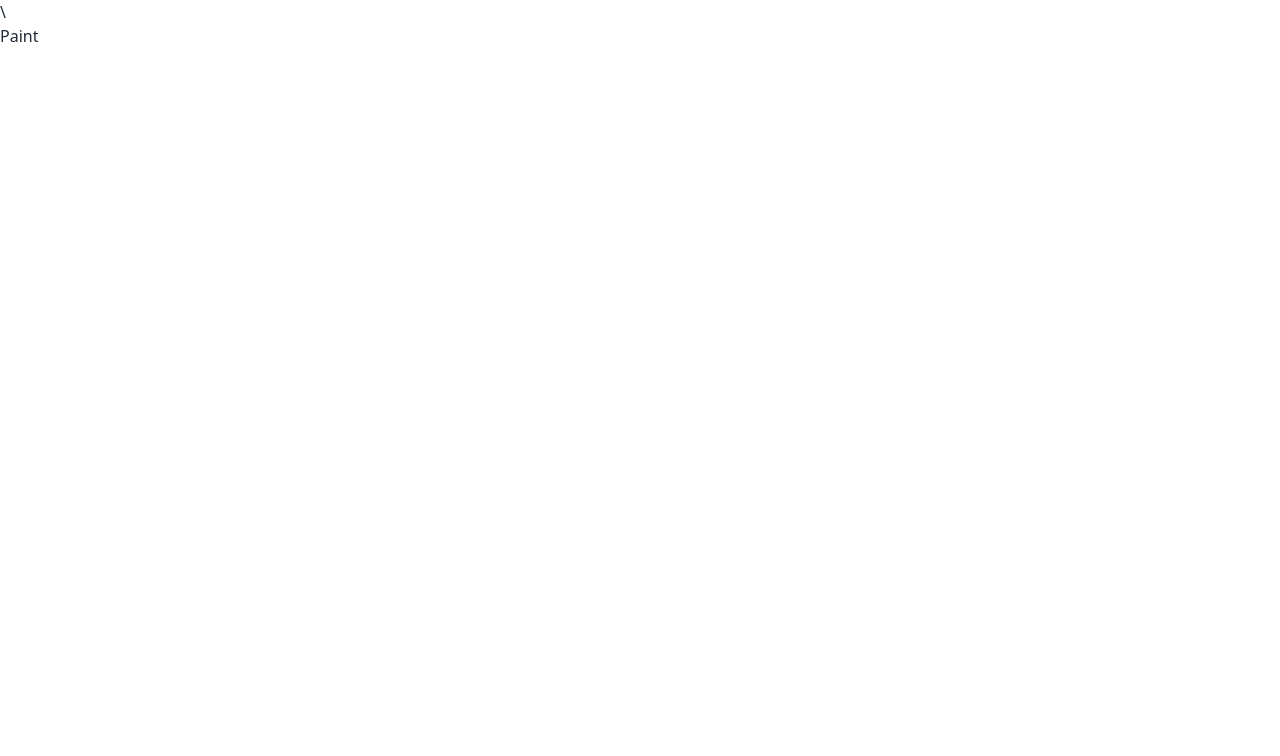
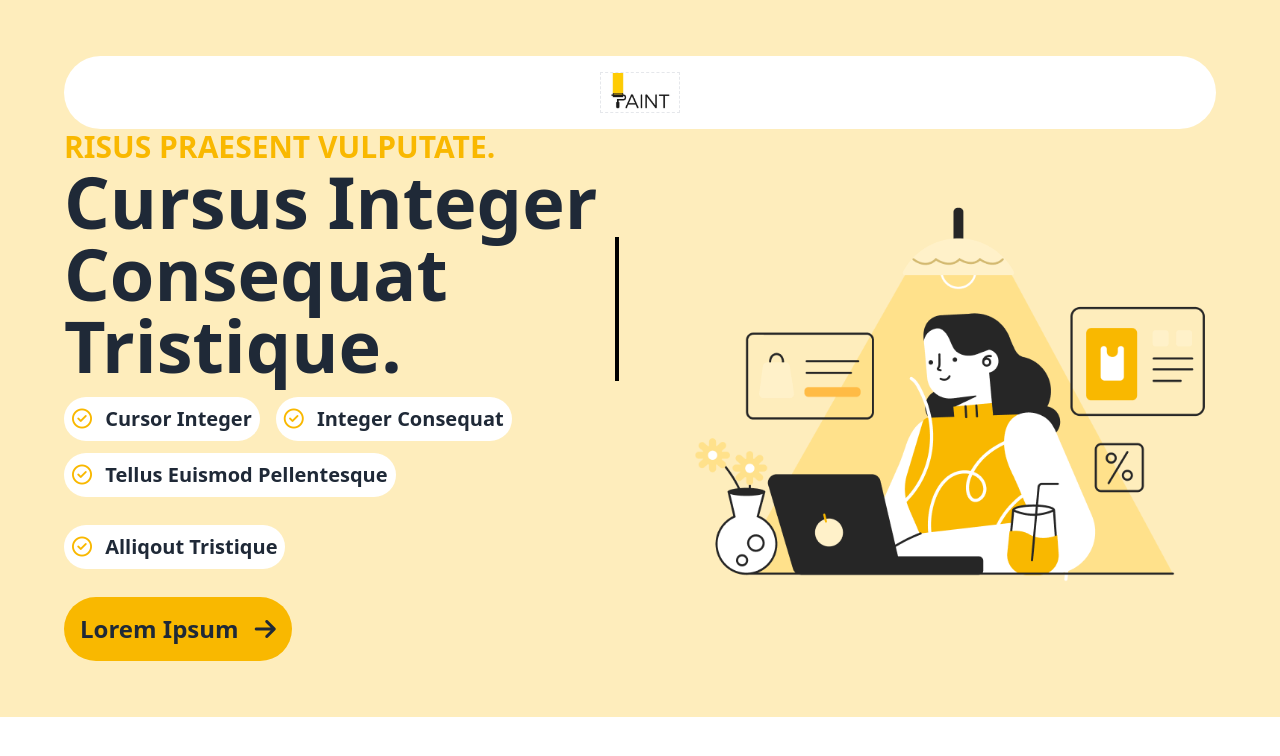
Before and after one commit to HiYasin/EDGE-IIUC-CBI-031-MID, a plain HTML site: page index.html in a window 1280 px wide. Drawn offline with nearby package versions, Linux system fonts and the light colour scheme.

Commit message:
Header completed

```diff
--- a/index.html
+++ b/index.html
@@ -3,7 +3,8 @@
   <head>
     <meta charset="UTF-8" />
     <meta name="viewport" content="width=device-width, initial-scale=1.0" />
-    <title>Paint</title>\
+    <title>Paint</title>
+    <link rel="stylesheet" href="style.css" />
     <!-- daisyUI + tailwind css-->
     <link
       href="https://cdn.jsdelivr.net/npm/daisyui@4.12.14/dist/full.min.css"
@@ -12,9 +13,92 @@
     />
     <script src="https://cdn.tailwindcss.com"></script>
 
-
+    <link
+      rel="stylesheet"
+      href="https://cdnjs.cloudflare.com/ajax/libs/font-awesome/6.6.0/css/all.min.css"
+      integrity="sha512-Kc323vGBEqzTmouAECnVceyQqyqdsSiqLQISBL29aUW4U/M7pSPA/gEUZQqv1cwx4OnYxTxve5UMg5GT6L4JJg=="
+      crossorigin="anonymous"
+      referrerpolicy="no-referrer"
+    />
   </head>
   <body>
-    <h1>Paint</h1>
+    <header class="bg-[#FEEDBC] py-14">
+      <div class="w-[90%] max-w-11/12 mx-auto">
+        <div class="flex md:justify-center bg-white rounded-full p-3 lg:p-4">
+          <img
+            class="border border-dashed w-20 max-w-24"
+            src="assets/paint-logo.png"
+            alt="Paint"
+          />
+        </div>
+        <div class="flex flex-col md:flex-row-reverse md:items-center justify-between gap-16">
+          <div>
+            <img class="" src="assets/cover-paint.png" alt="" />
+          </div>
+          <div>
+            <p class="uppercase font-bold text-base text-[#F9B800] md:text-3xl">
+              risus praesent vulputate.
+            </p>
+            <h1 class="font-bold text-3xl md:text-5xl lg:text-7xl">
+              Cursus Integer
+            </h1>
+            <h1
+              class="font-bold text-3xl md:text-5xl lg:text-7xl border-r-4 border-r-black"
+            >
+              Consequat Tristique.
+            </h1>
+            <div class="mx-0 my-4">
+              <div class="md:flex md:flex-wrap gap-4">
+                <div>
+                    <div
+                      class="rounded-full p-2 bg-white font-semibold md:text-xl mb-3 inline-block"
+                    >
+                      <i
+                        class="fa-regular fa-circle-check mr-2 text-[#F9B800] inline"
+                      ></i>
+                      <p class="inline">Cursor Integer</p>
+                    </div>
+                  </div>
+                  <div>
+                    <div
+                      class="rounded-full p-2 bg-white font-semibold md:text-xl mb-3 inline-block"
+                    >
+                      <i
+                        class="fa-regular fa-circle-check mr-2 text-[#F9B800] inline"
+                      ></i>
+                      <p class="inline">Integer Consequat</p>
+                    </div>
+                  </div>
+              </div>
+              <div class="md:flex md:flex-wrap gap-4">
+                <div>
+                    <div
+                    class="rounded-full p-2 bg-white font-semibold md:text-xl mb-3 inline-block"
+                    >
+                      <i class="fa-regular fa-circle-check mr-2 text-[#F9B800] inline"></i>
+                      <p class="inline">Tellus Euismod Pellentesque</p>
+                    </div>
+                  </div>
+                  <div>
+                    <div
+                    class="rounded-full p-2 bg-white font-semibold md:text-xl mb-3 inline-block"
+                    >
+                      <i class="fa-regular fa-circle-check mr-2 text-[#F9B800] inline"></i>
+                      <p class="inline">Alliqout Tristique</p>
+                    </div>
+                  </div>
+              </div>
+            </div>
+            <div>
+              <button
+                class="bg-[#F9B800] md:text-xl lg:text-2xl font-bold flex items-center gap-4 p-2 md:p-4 rounded-full"
+              >
+                Lorem Ipsum <i class="fa-solid fa-arrow-right"></i>
+              </button>
+            </div>
+          </div>
+        </div>
+      </div>
+    </header>
   </body>
 </html>
--- /dev/null
+++ b/style.css
@@ -0,0 +1,4 @@
+*{
+    margin: 0;
+    padding: 0;
+}
```
Also changed, not shown: tailwind.config.js (added).
